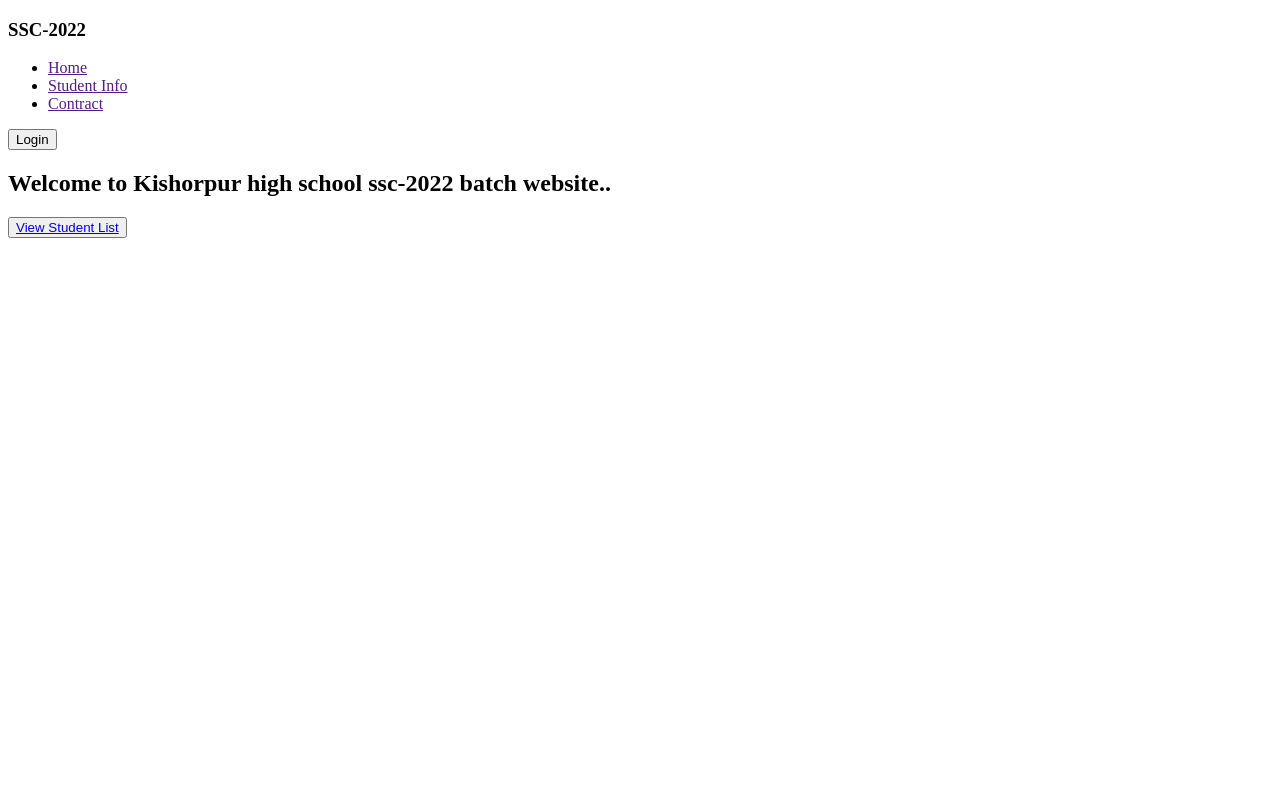
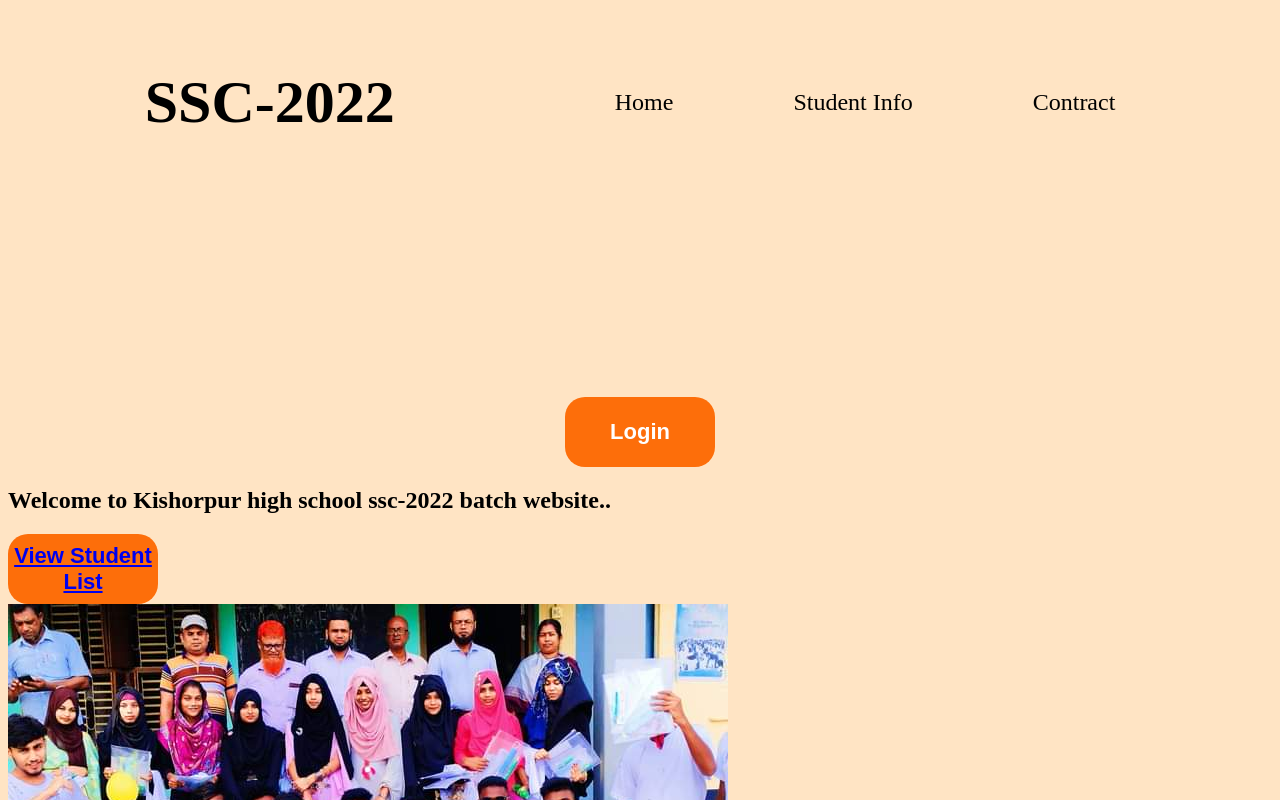
Before and after one commit to sabbir-shekh/responsive-ssc-2022, a plain HTML site: page index.html in a window 1280 px wide. Shown: the top 800 px of the page. Drawn offline with Linux system fonts and the light colour scheme.

Commit message:
5 commit

```diff
--- a/index.html
+++ b/index.html
@@ -4,6 +4,7 @@
     <meta charset="UTF-8">
     <meta name="viewport" content="width=device-width, initial-scale=1.0">
     <title>SSC 2022</title>
+    <link rel="stylesheet" href="media/style.css">
 </head>
 <body>
       <header>
```
Also changed, not shown: media/bg.jpg (added).
